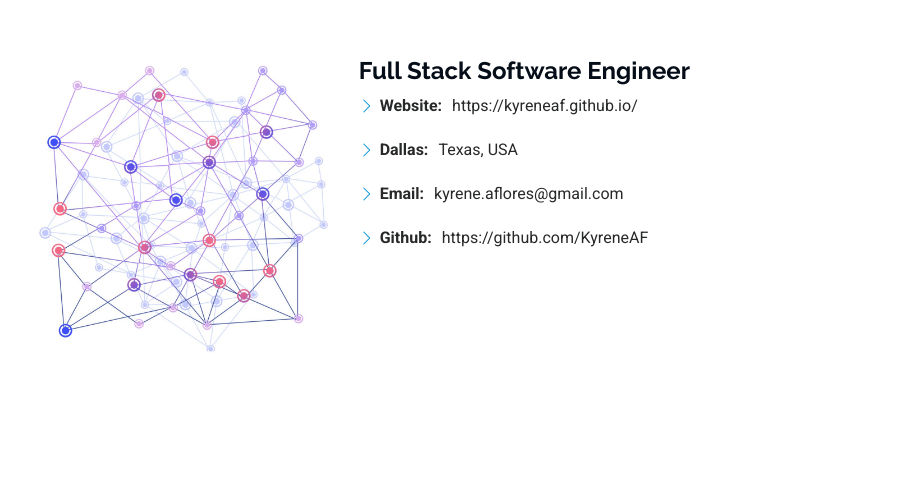
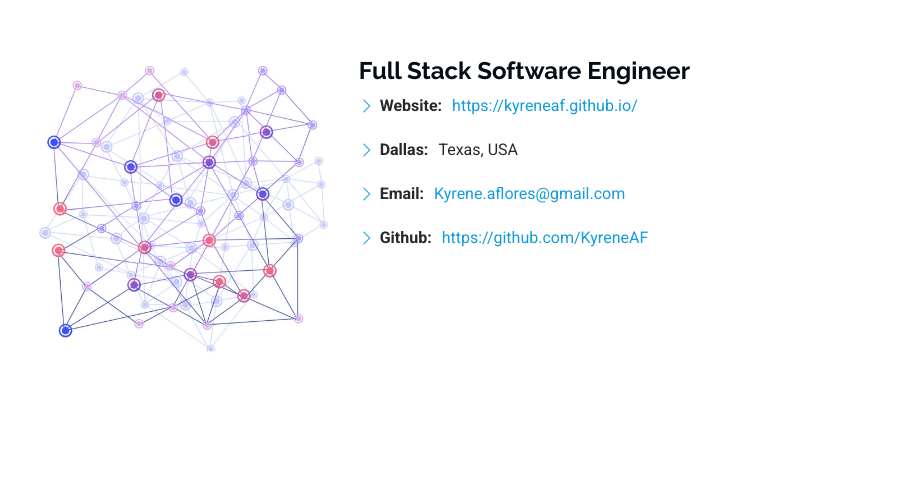
Before and after one commit to KyreneAF/KyreneAF.github.io, a plain HTML site: page index.html in a window 1280 px wide. Shown: the part 1037-1514 px from the top of the page, without its empty margins (280-1188 px from the left). Drawn offline with Linux system fonts and the light colour scheme.

Commit message:
fixed about me page to show links to my email and github

```diff
--- a/index.html
+++ b/index.html
@@ -187,7 +187,7 @@
                   <ul>
                     <li>
                       <i class="bi bi-chevron-right"></i>
-                      <strong>Website:</strong> <span>https://kyreneaf.github.io/</span>
+                      <strong>Website:</strong><a href="https://kyreneaf.github.io/"><span>https://kyreneaf.github.io/</span></a>
                     </li>
                     <li>
                       <i class="bi bi-chevron-right"></i>
@@ -195,11 +195,11 @@
                     </li>
                     <li>
                       <i class="bi bi-chevron-right"></i>
-                      <strong>Email:</strong> <span>kyrene.aflores@gmail.com</span>
+                      <strong>Email:</strong><a href="mailto:Kyrene.aflores@gmail.com"><span>Kyrene.aflores@gmail.com</span></a>
                     </li>
                     <li>
                       <i class="bi bi-chevron-right"></i>
-                      <strong>Github:</strong> <span>https://github.com/KyreneAF</span>
+                      <strong>Github:</strong> <a href="https://github.com/KyreneAF" target="blank"><span>https://github.com/KyreneAF</span></a>
                     </li>
                   </ul>
                 </div>
@@ -951,7 +951,7 @@ care.
                 <i class="bi bi-envelope flex-shrink-0"></i>
                 <div>
                   <h3>Email Me</h3>
-                  <a href="mailto:Kyrene.aflores@gmail.com"></a>
+                  <a href="mailto:Kyrene.aflores@gmail.com">Kyrene.aflores@gmail.com</a>
                 </div>
               </div>
               <!-- End Info Item -->
```
